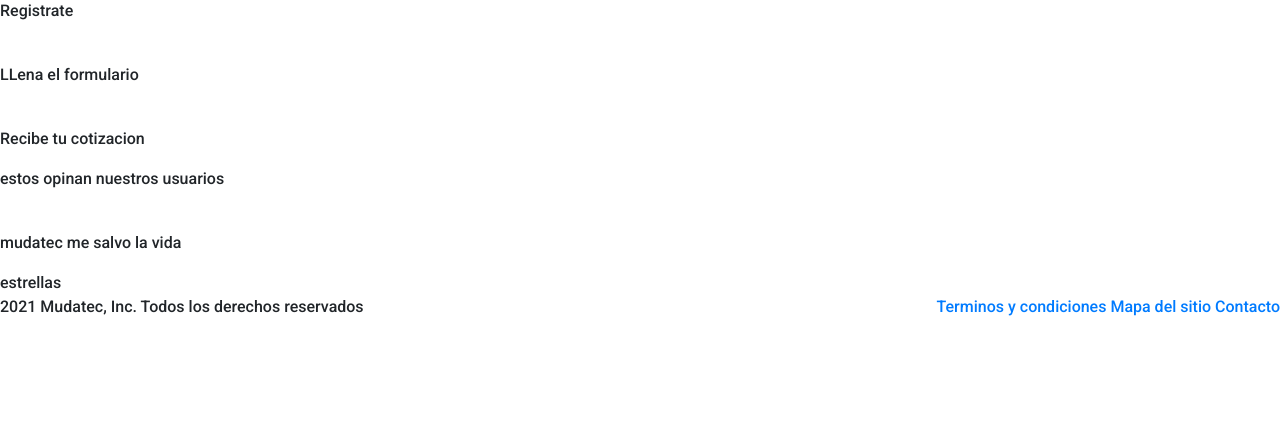
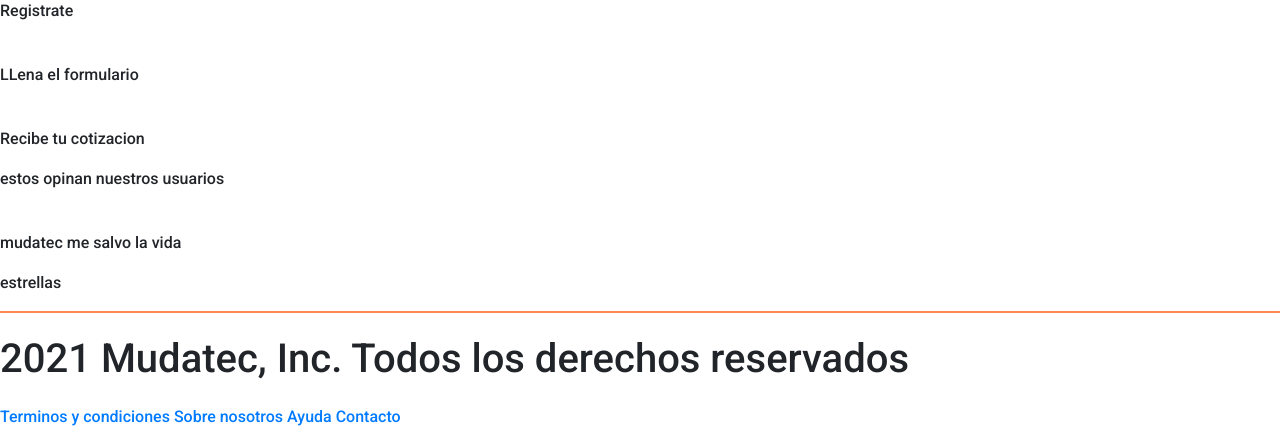
Before and after one commit to alepaez-dev/mudatec_proyecto, a Django app: page / in a window 1280 px wide. Shown: the part 941-1370 px from the top of the page. Before the commit the page ends 1257 px from the top, so only its background shows below. Run offline with Django 3.2, Linux system fonts and the light colour scheme; some libraries are stand-ins or nearby versions.

Commit message:
estructura html footer cambiada

```diff
--- a/mudatec/static/css/_header.scss
+++ b/mudatec/static/css/_header.scss
@@ -19,8 +19,6 @@
   position: absolute;
   top: 50%;
   left: 5%;
-  // margin-top: 250px;
-  // margin-bottom: 200px;
   h1{
     font-family: $roboto-font;
     font-weight: 600;
--- /dev/null
+++ b/mudatec/static/css/footer.css
@@ -0,0 +1,4 @@
+.col .footer-items p {
+  font-size: 40px;
+}
+/*# sourceMappingURL=footer.css.map */
--- /dev/null
+++ b/mudatec/static/css/footer.scss
@@ -0,0 +1,7 @@
+.col {
+  .footer-items {
+    p{
+      font-size: 40px;
+    }
+  }
+}
--- a/mudatec/static/css/style.css
+++ b/mudatec/static/css/style.css
@@ -106,4 +106,8 @@
   color: white;
   font-size: 11px;
 }
+
+.col .footer-items p {
+  font-size: 40px;
+}
 /*# sourceMappingURL=style.css.map */
--- a/mudatec/static/css/style.scss
+++ b/mudatec/static/css/style.scss
@@ -2,3 +2,4 @@
 @import "base";
 @import "main";
 @import "header";
+@import "footer";
--- a/mudatec/templates/base.html
+++ b/mudatec/templates/base.html
@@ -119,12 +119,16 @@
     <!-- footer -->
     <div class="row">
       <div class="col">
-        <p>2021 Mudatec, Inc. Todos los derechos reservados</p>
-      </div>
-      <div class="">
-        <a href="#">Terminos y condiciones</a>
-        <a href="#">Mapa del sitio</a>
-        <a href="#">Contacto</a>
+        <hr style="height: 2px;background-color:#FF8754; border:none">
+        <div class="footer-items">
+          <p>2021 Mudatec, Inc. Todos los derechos reservados</p>
+          <div class="footer-elementos">
+            <a href="#">Terminos y condiciones</a>
+            <a href="#">Sobre nosotros</a>
+            <a href="#">Ayuda</a>
+            <a href="#">Contacto</a>
+          </div>
+        </div>
       </div>
     </div>
 
```
Also changed, not shown: mudatec/templates/footer.html (added), mudatec/templates/menu.html (deleted), 2 other files.
